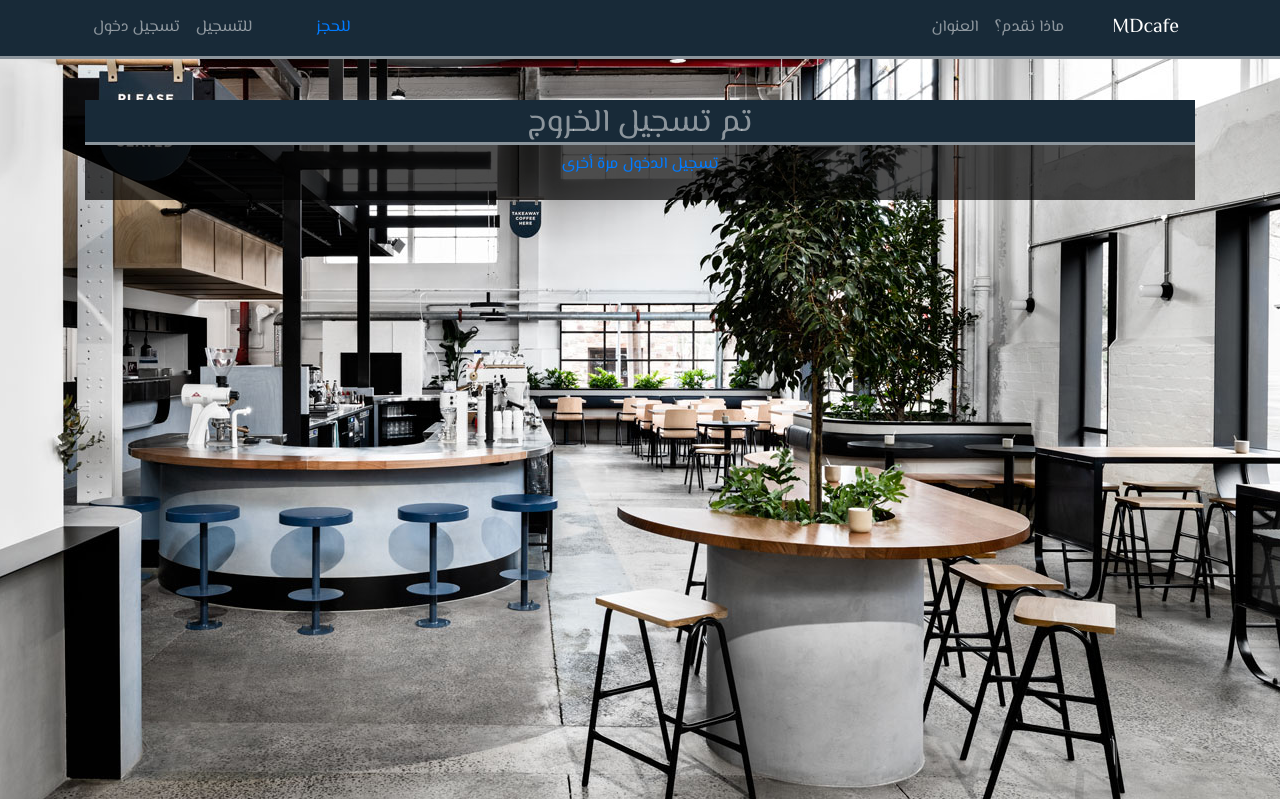
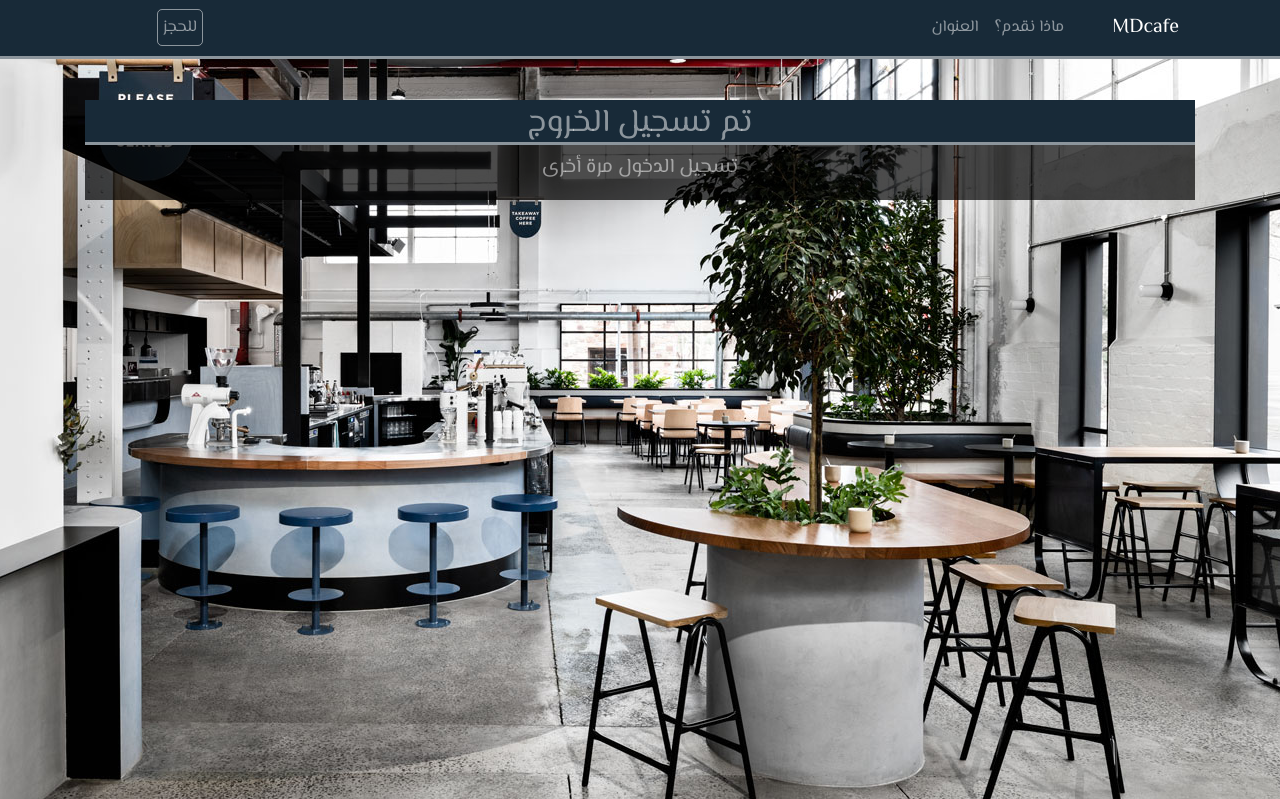
Before and after one commit to MDsona/cafesite, a Django app: page /logout/ in a window 1280 px wide. Shown: the top 799 px of the page. Run offline with Django 3.2, Linux system fonts and the light colour scheme; some libraries are stand-ins or nearby versions.

Commit message:
design edit 1

```diff
--- a/src/menu/static/menu/css/main.css
+++ b/src/menu/static/menu/css/main.css
@@ -1,5 +1,5 @@
 
-/**** start (base.html) */
+/**** start (base.html) ****/
 
 /* @font-face {
     font-family: 'El Messiri';
@@ -45,17 +45,13 @@ nav {
     min-height: 800px;
 }
 
-.bg_img .filter {
-    background: rgba(0,0,0,0.7);
-    color: #FFF;
-    min-height: 100px;
-    /* padding-top: 35px;
-    padding-bottom: 35px */
+.navbar .reser {
+    color: rgba(255, 255, 255, .5);
+    padding: 5px;
+    border-radius: 5px;
+    border: solid 1px rgba(255, 255, 255, .5);
 }
 
-.bg_img .main_menu, .bg_img .map_img_box, .bg_img .for_reser_box {
-    padding-top: 100px;
-}
 
 /* section {
     background-color: rgba(0, 0, 0, 0.507);
@@ -71,41 +67,54 @@ footer {
     border-bottom: 3px solid rgba(255,255,255,.5);
 }
 
-/**** end (base.html) */
+/**** end (base.html) ****/
 
 /* start menu box (m\index.html) */
+/* .menu_ty, .menu_co {
+    display: none;
+} */
+/* end menu box */
 
-.menu_ty, .menu_co {
-    display: none;
+/**** start general class ****/
+
+.bg_img .main_box {
+    padding-top: 100px;
 }
 
-/* end menu box */
+.main_box .filter {
+    background: rgba(0,0,0,0.7);
+    color: #FFF;
+    min-height: 100px;
+    /* padding-top: 35px;
+    padding-bottom: 35px */
+}
 
-
-/* start menu box (open_menu.html, menu_type.html, menu_content.html) */
-
-.main_menu div h2, .map_img_box div h2, .for_reser_box div h2 {
+.main_box .filter h2 {
     background-color: #182a38;
     color: rgba(255,255,255,.5);
     border-bottom: 3px solid rgba(255,255,255,.5);
 }
 
-.main_menu .menu_title, .main_menu .menu_type, .main_menu .menu_content {
+/**** end general class ****/
+
+/* start menu box (open_menu.html, menu_type.html, menu_content.html) */
+
+.main_box .menu_title, .main_box .menu_type, .main_box .menu_content {
     padding: 0px 20px;
 }
 
-.main_menu .menu_title a, .main_menu .menu_type a {
+.main_box .menu_title a, .main_box .menu_type a {
     font-size: 30px;
     color: rgba(255, 255, 255, .5);
 
 }
 
-.main_menu .menu_title a:hover, .main_menu .menu_type a:hover {
+.main_box .menu_title a:hover, .main_box .menu_type a:hover {
     color: rgba(255, 255, 255, 0.8);
     text-decoration: none;
 }
 
-.main_menu .menu_content {
+.main_box .menu_content {
     font-size: 30px;
     color: #FFF;
 }
@@ -113,19 +122,19 @@ footer {
 /* end menu box */
 
 
-/* start map_img_box ( open_map.html ) */
+/* start .map_img_box ( open_map.html ) */
 
-.map_img_box .map_img {
+.main_box .map_img {
     width: 700px;
     margin: 10px;
 }
 
-.map_img_box div a {
+.main_box div a {
     color: rgba(255, 255, 255, .5);
     font-size: 20px;
 }
 
-.map_img_box div a:hover {
+.main_box div a:hover {
     color: rgba(255, 255, 255, .8);
 
 }
--- a/src/menu/static/menu/js/main.js
+++ b/src/menu/static/menu/js/main.js
@@ -4,15 +4,15 @@ $(document).ready(function() {
 
     //------ start menu box ------//
 
-    $('.menu_ti').click(function () {
+    // $('.menu_ti').click(function () {
 
-        $('.menu_ty').slideToggle()
-    });
+    //     $('.menu_ty').slideToggle()
+    // });
 
-    $('.menu_ty').click(function () {
+    // $('.menu_ty').click(function () {
 
-        $('.menu_co').slideToggle()
-    });
+    //     $('.menu_co').slideToggle()
+    // });
 
     // $('.scroll').click(function () {
     //     $('html, body').animate({
--- a/src/menu/templates/menu/base.html
+++ b/src/menu/templates/menu/base.html
@@ -36,7 +36,7 @@
       <!-- start  navbar -->
       <nav class="navbar navbar-expand-lg navbar-dark fixed-top"> <!--bg-dark-->
           <div class="container">
-          <a class="navbar-brand" href="{% url 'home_url' %}">MDcafe</a>
+          <a class="navbar-brand" href="{% url 'home_url' %}" title="الرئيسية">MDcafe</a>
           <button class="navbar-toggler" type="button" data-toggle="collapse" data-target="#navbarSupportedContent"
             aria-controls="navbarSupportedContent" aria-expanded="false" aria-label="Toggle navigation">
             <span class="navbar-toggler-icon"></span>
@@ -48,10 +48,10 @@
                 <a class="nav-link" href="{% url 'home_url' %}">الرئيسية <span class="sr-only">(current)</span></a>
               </li> -->
               <li class="nav-item">
-                <a class="nav-link" href="{% url 'open_menu_url' %}">ماذا نقدم؟</a>
+                <a class="nav-link" href="{% url 'open_menu_url' %}" title="قائمة الطعام">ماذا نقدم؟ <i class="fas fa-utensils"></i></a>
               </li>
               <li class="nav-item">
-                  <a class="nav-link" href="{% url 'open_map_url' %}">العنوان</a>
+                  <a class="nav-link" href="{% url 'open_map_url' %}">العنوان <i class="fas fa-map-marker-alt"></i></a>
               </li>
             </ul>
 
@@ -60,18 +60,18 @@
             </div> -->
 
             <div class="">
-              <a class="nav-link" href="{% url 'for_reser_url' %}">للحجز</a>
+              <a class="reser" href="{% url 'for_reser_url' %}" title="حجز جلسة">للحجز <i class="fas fa-calendar-plus"></i></a>
             </div>
 
             {% if user.is_authenticated %}
             <ul class="navbar-nav">
-              <li class="nav-item"><a class="nav-link" href="{% url 'profile_url' %}">الملف الشخصي</a></li>
-              <li class="nav-item"><a class="nav-link" href="{% url 'logout_url' %}">تسجيل خروج</a></li>
+              <li class="nav-item"><a class="nav-link" href="{% url 'profile_url' %}">الملف الشخصي <i class="fas fa-address-card"></i></a></li>
+              <li class="nav-item"><a class="nav-link" href="{% url 'logout_url' %}" title="تسجيل خروج"><i class="fas fa-sign-out-alt"></i></a></li>
             </ul>
             {% else %}
             <ul class="navbar-nav">
-              <li class="nav-item"><a class="nav-link" href="{% url 'register_url' %}">للتسجيل</a></li>
-              <li class="nav-item"><a class="nav-link" href="{% url 'login_url' %}">تسجيل دخول</a></li>
+              <li class="nav-item"><a class="nav-link" href="{% url 'register_url' %}" title="تسجيل"><i class="fas fa-user-plus"></i></a></li>
+              <li class="nav-item"><a class="nav-link" href="{% url 'login_url' %}" title="تسجيل دخول"><i class="fas fa-sign-in-alt"></i></a></li>
             </ul>
             {% endif %}
 
--- a/src/menu/templates/menu/for_reser.html
+++ b/src/menu/templates/menu/for_reser.html
@@ -5,9 +5,9 @@
 
 {% block content %}               <!--a-->
 
-<div class="for_reser_box text-center">         <!--a-->
+<div class="main_box text-center">         <!--a-->
     <div class="filter">
-        <h2 class="pt-1">حجز جلسة <i class="fas fa-bookmark"></i></h2>
+        <h2 class="pt-1">حجز جلسة <i class="fas fa-calendar-plus"></i></h2>
         <div class="p-3">
             <div class="row">
                 <div class="col-md">
--- a/src/menu/templates/menu/index.html
+++ b/src/menu/templates/menu/index.html
@@ -5,7 +5,7 @@
 
 {% if messages %}                       <!--c-->
 {% for message in messages %}
-<div class="main_menu text-center">
+<div class="main_box text-center">
     <div class="filter">
         <div class="alert alert-{{message.tags}}">
             {{message}}
--- a/src/menu/templates/menu/menu_content.html
+++ b/src/menu/templates/menu/menu_content.html
@@ -3,7 +3,7 @@
 
 {% block content %}                 <!--a-->
 
-<div class="main_menu text-center">         <!--a-->
+<div class="main_box text-center">         <!--a-->
     <div class="filter">
         <h2 class="pt-1">القائمة <i class="fas fa-utensils"></i></h2>
 
--- a/src/menu/templates/menu/menu_type.html
+++ b/src/menu/templates/menu/menu_type.html
@@ -3,7 +3,7 @@
 
 {% block content %}                 <!--a-->
 
-<div class="main_menu text-center">         <!--d-->
+<div class="main_box text-center">         <!--d-->
     <div class="filter">
         <h2 class="pt-1">القائمة <i class="fas fa-utensils"></i></h2>
 
--- a/src/menu/templates/menu/open_map.html
+++ b/src/menu/templates/menu/open_map.html
@@ -4,7 +4,7 @@
 
 {% block content %}               <!--a-->
 
-<div class="map_img_box text-center">         <!--a-->
+<div class="main_box text-center">         <!--a-->
     <div class="filter">
         <h2 class="pt-1">العنوان <i class="fas fa-map-marker-alt"></i></h2>
         <!-- c <img class="map_img img-fluid" alt="الخريطة" src="../../static/menu/images/map-drone.jpg"> -->
--- a/src/menu/templates/menu/open_menu.html
+++ b/src/menu/templates/menu/open_menu.html
@@ -4,7 +4,7 @@
 
 {% block content %}               <!--a-->
 
-<div class="main_menu text-center">         <!--a-->
+<div class="main_box text-center">         <!--a-->
     <div class="filter">
         <h2 class="pt-1">القائمة <i class="fas fa-utensils"></i></h2>
         <div class="row">
--- a/src/menu/templates/menu/reser_detail.html
+++ b/src/menu/templates/menu/reser_detail.html
@@ -3,9 +3,9 @@
 
 {% block content %}                 <!--a-->
 
-<div class="main_menu text-center">         <!--a-->
+<div class="main_box text-center">         <!--a-->
     <div class="filter">
-        <h2 class="pt-1">تفاصيل الحجز <i class="fas fa-utensils"></i></h2>
+        <h2 class="pt-1">تفاصيل الحجز <i class="fas fa-calendar-check"></i></h2>
 
         <ul class="navbar-nav">
             <li class="nav-item"><span>رقم الحجز: </span>{{reser.id}}</li>
--- a/src/user/templates/user/login.html
+++ b/src/user/templates/user/login.html
@@ -5,9 +5,9 @@
 
 {% block content %}
 
-<div class="main_menu text-center">                                         <!--a-->
+<div class="main_box text-center">                                         <!--a-->
     <div class="filter">
-        <h2 class="pt-1">تسجيل الدخول <i class="fas fa-utensils"></i></h2>
+        <h2 class="pt-1">تسجيل الدخول <i class="fas fa-sign-in-alt"></i></h2>
 
     {% if messages %}                                                       <!--b-->
     {% for message in messages %}
--- a/src/user/templates/user/logout.html
+++ b/src/user/templates/user/logout.html
@@ -5,9 +5,9 @@
 
 {% block content %}
 
-<div class="main_menu text-center">                                         <!--a-->
+<div class="main_box text-center">                                         <!--a-->
     <div class="filter">
-        <h2 class="pt-1">تم تسجيل الخروج<i class="fas fa-utensils"></i></h2>
+        <h2 class="pt-1">تم تسجيل الخروج<i class="fas fa-sign-out-alt"></i></h2>
         <a href="{% url 'login_url' %}">تسجيل الدخول مرة أخرى</a>
     </div>
 </div>
--- a/src/user/templates/user/profile.html
+++ b/src/user/templates/user/profile.html
@@ -4,9 +4,9 @@
 
 {% block content %}
 
-<div class="main_menu text-center">                                         <!--a-->
+<div class="main_box text-center">                                         <!--a-->
     <div class="filter">
-        <h2 class="pt-1">الملف الشخصي<i class="fas fa-utensils"></i></h2>
+        <h2 class="pt-1">الملف الشخصي<i class="fas fa-address-card"></i></h2>
 
         {% if messages %}                                                       <!--b-->
         {% for message in messages %}
--- a/src/user/templates/user/profile_update.html
+++ b/src/user/templates/user/profile_update.html
@@ -6,9 +6,9 @@
 
 {% block content %}
 
-<div class="main_menu text-center">                                         <!--a-->
+<div class="main_box text-center">                                         <!--a-->
     <div class="filter">
-        <h2 class="pt-1">تحديث الملف الشخصي<i class="fas fa-utensils"></i></h2>
+        <h2 class="pt-1">تحديث الملف الشخصي<i class="fas fa-user-edit"></i></h2>
 
         <form method="POST">
             {% csrf_token %}
--- a/src/user/templates/user/register.html
+++ b/src/user/templates/user/register.html
@@ -5,9 +5,9 @@
 
 {% block content %}
 
-<div class="main_menu text-center">         <!--a-->
+<div class="main_box text-center">         <!--a-->
     <div class="filter">
-        <h2 class="pt-1">تسجيل جديد <i class="fas fa-utensils"></i></h2>
+        <h2 class="pt-1">تسجيل جديد <i class="fas fa-user-plus"></i></h2>
 
     <form method="POST">
         {% csrf_token %}
```
